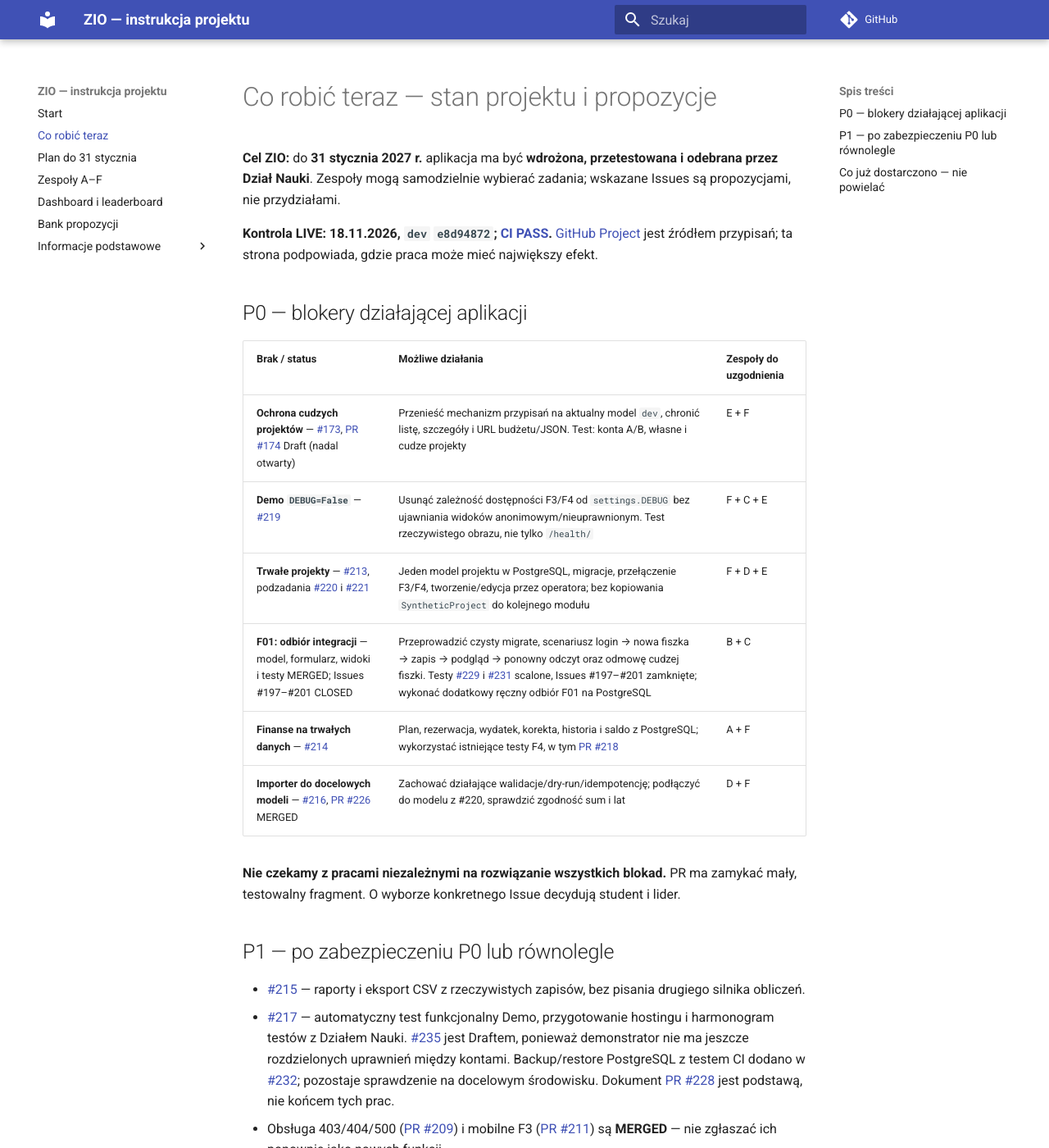
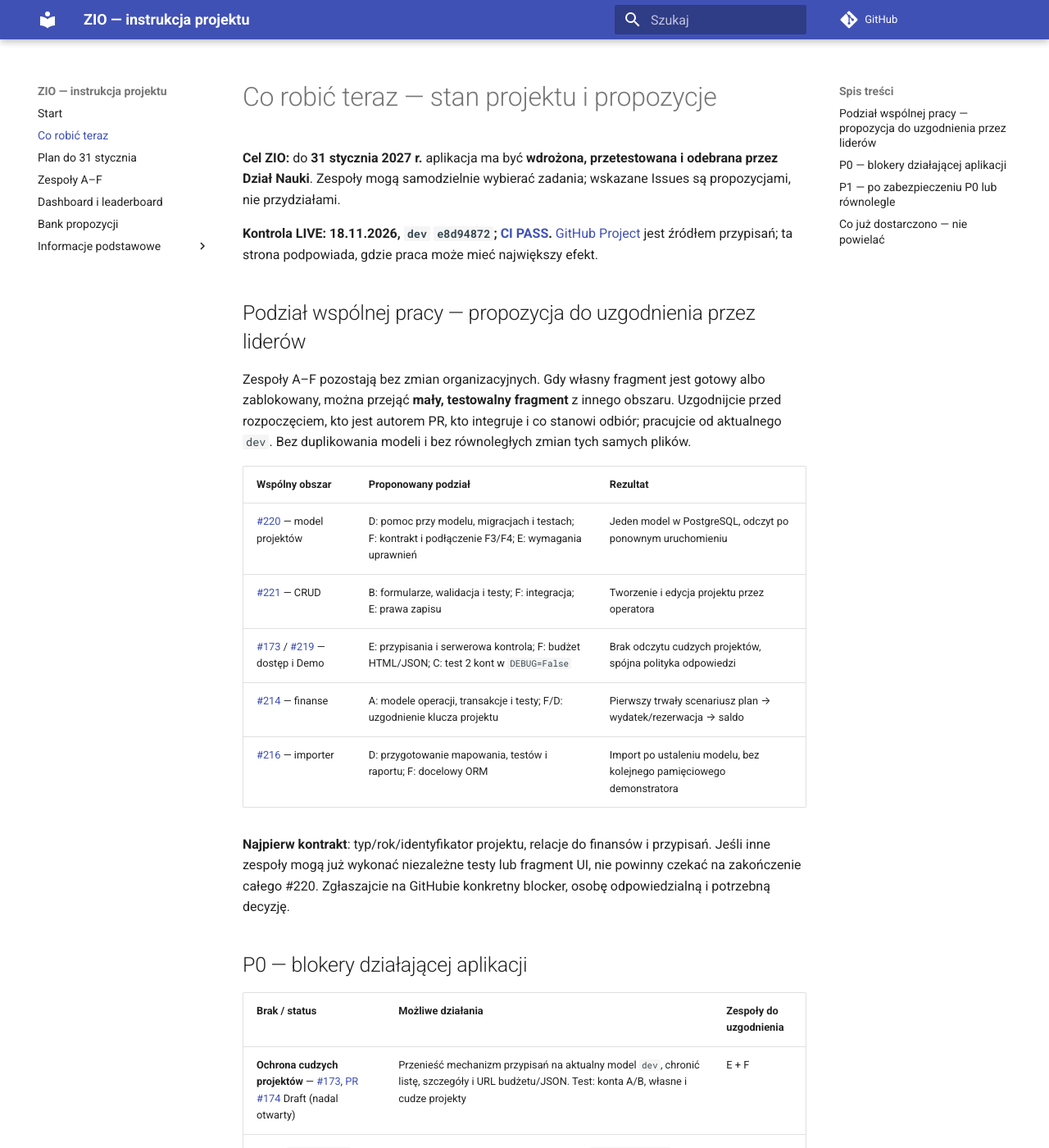
Before and after one commit to zio-wi-pb-mc/pb-science-office-manual, an MkDocs documentation site: the page built from manual/16-propozycje-zadan-po-audycie.md, in a window 1280 px wide and 1400 px high. Shown: the whole window at 82% size. Built offline with MkDocs 1.6.1 and Material for MkDocs 9.7.7, drawn with Linux system fonts in a browser that asks for light colours; comment, search, counter and statistics services are not loaded.

Commit message:
docs: clarify cross-team collaboration without reorganizing groups

```diff
--- a/manual/16-propozycje-zadan-po-audycie.md
+++ b/manual/16-propozycje-zadan-po-audycie.md
@@ -3,6 +3,20 @@
 **Cel ZIO:** do **31 stycznia 2027 r.** aplikacja ma być **wdrożona, przetestowana i odebrana przez Dział Nauki**. Zespoły mogą samodzielnie wybierać zadania; wskazane Issues są propozycjami, nie przydziałami.
 
 **Kontrola LIVE: 18.11.2026, `dev` `e8d94872`; [CI PASS](https://github.com/zio-wi-pb-mc/pb-science-office/actions/runs/44258929850).** [GitHub Project](https://github.com/orgs/zio-wi-pb-mc/projects/1/views/1) jest źródłem przypisań; ta strona podpowiada, gdzie praca może mieć największy efekt.
+
+## Podział wspólnej pracy — propozycja do uzgodnienia przez liderów
+
+Zespoły A–F pozostają bez zmian organizacyjnych. Gdy własny fragment jest gotowy albo zablokowany, można przejąć **mały, testowalny fragment** z innego obszaru. Uzgodnijcie przed rozpoczęciem, kto jest autorem PR, kto integruje i co stanowi odbiór; pracujcie od aktualnego `dev`. Bez duplikowania modeli i bez równoległych zmian tych samych plików.
+
+| Wspólny obszar | Proponowany podział | Rezultat |
+|---|---|---|
+| [#220](https://github.com/zio-wi-pb-mc/pb-science-office/issues/220) — model projektów | D: pomoc przy modelu, migracjach i testach; F: kontrakt i podłączenie F3/F4; E: wymagania uprawnień | Jeden model w PostgreSQL, odczyt po ponownym uruchomieniu |
+| [#221](https://github.com/zio-wi-pb-mc/pb-science-office/issues/221) — CRUD | B: formularze, walidacja i testy; F: integracja; E: prawa zapisu | Tworzenie i edycja projektu przez operatora |
+| [#173](https://github.com/zio-wi-pb-mc/pb-science-office/issues/173) / [#219](https://github.com/zio-wi-pb-mc/pb-science-office/issues/219) — dostęp i Demo | E: przypisania i serwerowa kontrola; F: budżet HTML/JSON; C: test 2 kont w `DEBUG=False` | Brak odczytu cudzych projektów, spójna polityka odpowiedzi |
+| [#214](https://github.com/zio-wi-pb-mc/pb-science-office/issues/214) — finanse | A: modele operacji, transakcje i testy; F/D: uzgodnienie klucza projektu | Pierwszy trwały scenariusz plan → wydatek/rezerwacja → saldo |
+| [#216](https://github.com/zio-wi-pb-mc/pb-science-office/issues/216) — importer | D: przygotowanie mapowania, testów i raportu; F: docelowy ORM | Import po ustaleniu modelu, bez kolejnego pamięciowego demonstratora |
+
+**Najpierw kontrakt**: typ/rok/identyfikator projektu, relacje do finansów i przypisań. Jeśli inne zespoły mogą już wykonać niezależne testy lub fragment UI, nie powinny czekać na zakończenie całego #220. Zgłaszajcie na GitHubie konkretny blocker, osobę odpowiedzialną i potrzebną decyzję.
 
 ## P0 — blokery działającej aplikacji
 
```
